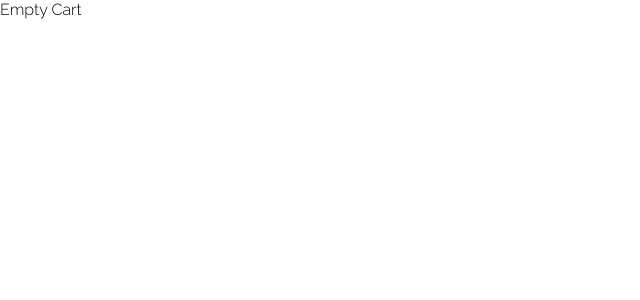
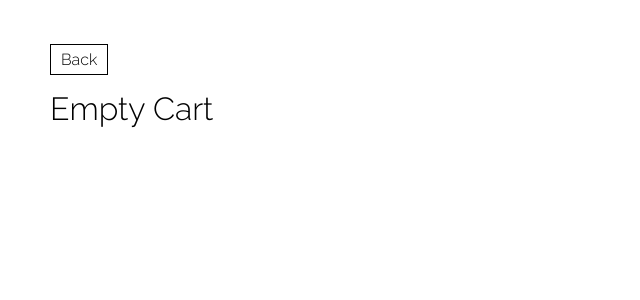
Before and after one commit to bibi-elene/sdw-graphql-project, a React (Create React App) app in the folder front/: page /Cart in a window 1280 px wide. Shown: the top 300 px of the page, without its empty margins (0-640 px from the left). Built offline with nearby package versions, Linux system fonts and the light colour scheme.

Commit message:
fixed different attribute bug

```diff
--- a/front/src/Components/reducers.js
+++ b/front/src/Components/reducers.js
@@ -50,8 +50,6 @@ const initialState = {
         return {...state, category: state.category = "TECH", queryType: state.queryType = GET_TECH};
 
       case "ADD_CART":
-        state.numberCart++;
-
         let itemPrices = action.payload.prices.map(({amount, currency}) => currency.symbol == state.currency ? currency.symbol + amount : null);
         let itemAttributes = action.payload.attributes.map(({items, id, name, type}) => items.map(({value, id}) => id));
         let defaultValues = itemAttributes.map(x => x[0]);
@@ -64,6 +62,9 @@ const initialState = {
         ?
         chosen.push(y) : null));
 
+      if (itemAttributes.length === chosen.length) {
+
+        state.numberCart++;
 
         if  (state.numberCart == 0) {
            state.cartItem = {
@@ -82,7 +83,7 @@ const initialState = {
         else  {
           let check = false;
           state.cart.map((item,key)=>{
-              if(item.id == action.payload.id){
+              if(item.id == action.payload.id && JSON.stringify(item.selected) == JSON.stringify(chosen)){
                   state.cart[key].quantity++;
                   check = true;
                 }
@@ -104,12 +105,14 @@ const initialState = {
           }
       }
 
-      console.log(state.cart)
 
       return{
           ...state,
           numberCart: state.numberCart++
       }
+    } else {
+      return {...state, numberCart: state.numberCart}
+    }
 
       case "INCREASE":
         state.numberCart++;
--- a/front/src/pages/Cart.js
+++ b/front/src/pages/Cart.js
@@ -1,7 +1,7 @@
 import React, {Component} from 'react';
 import {connect} from 'react-redux';
 import Header from '../Components/Header';
-
+import { Link } from 'react-router-dom';
 
 /*
 <img width="100" src={x.gallery[0]}></img>
@@ -81,7 +81,10 @@ export class Cart extends Component {
             </section>
         )
     } else {
-        return <div> Empty Cart</div>
+        return <div style={{margin: "50px"}}>
+                    <Link to="/" style={{border: "1px solid black", padding: "5px 10px", color: "black"}}> Back </Link>
+                    <h1>Empty Cart</h1>
+                </div>
     }
         }
       }
```
